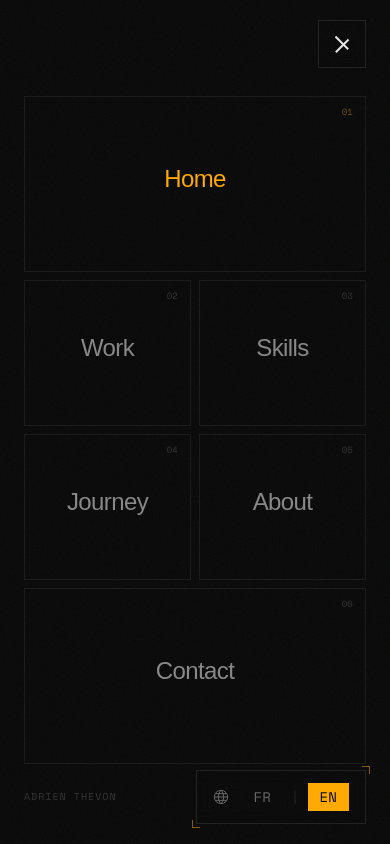
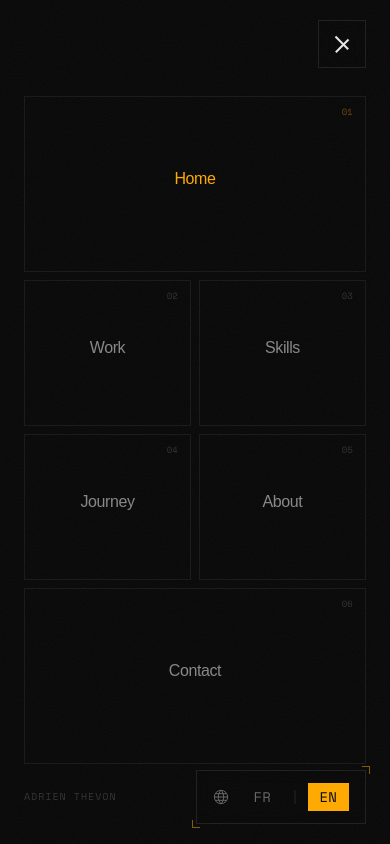
Before and after one commit to AThevon/adrienthevon, a Next.js app: page / in a window 390 px wide. Both pictures are taken after a click on the button "Menu". Built offline with nearby package versions, Linux system fonts and the light colour scheme; no server answers; a web font is replaced by a local one.

Commit message:
fix: reduce mobile nav text size from text-2xl to text-base

```diff
--- a/src/components/navigation/MainNav.tsx
+++ b/src/components/navigation/MainNav.tsx
@@ -79,7 +79,7 @@ function MenuCell({
 
       {/* Label */}
       <span
-        className={`text-2xl md:text-4xl ${span ? "lg:text-5xl" : "lg:text-4xl"} tracking-tight transition-colors duration-150`}
+        className={`text-base md:text-4xl ${span ? "lg:text-5xl" : "lg:text-4xl"} tracking-tight transition-colors duration-150`}
         style={{
           fontFamily: "var(--font-display)",
           color: active ? "#ffaa00" : "#888",
```
